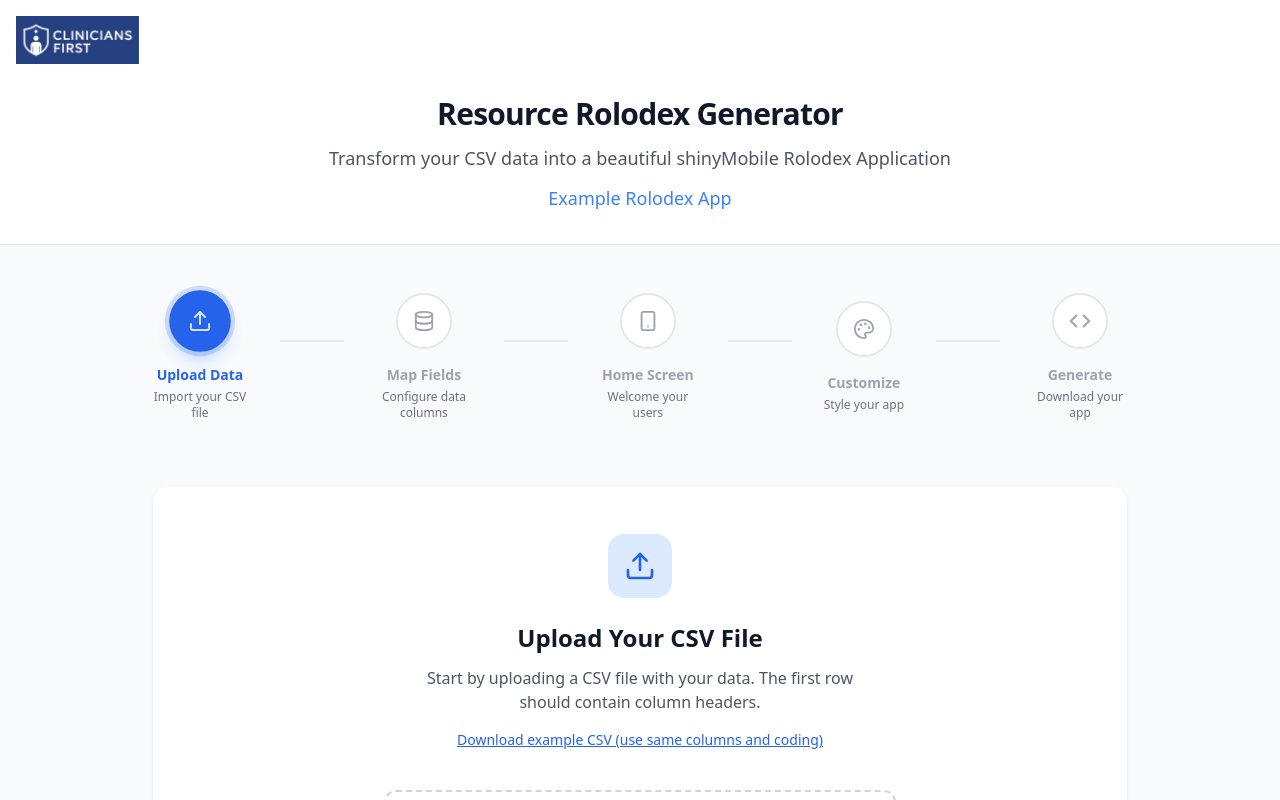
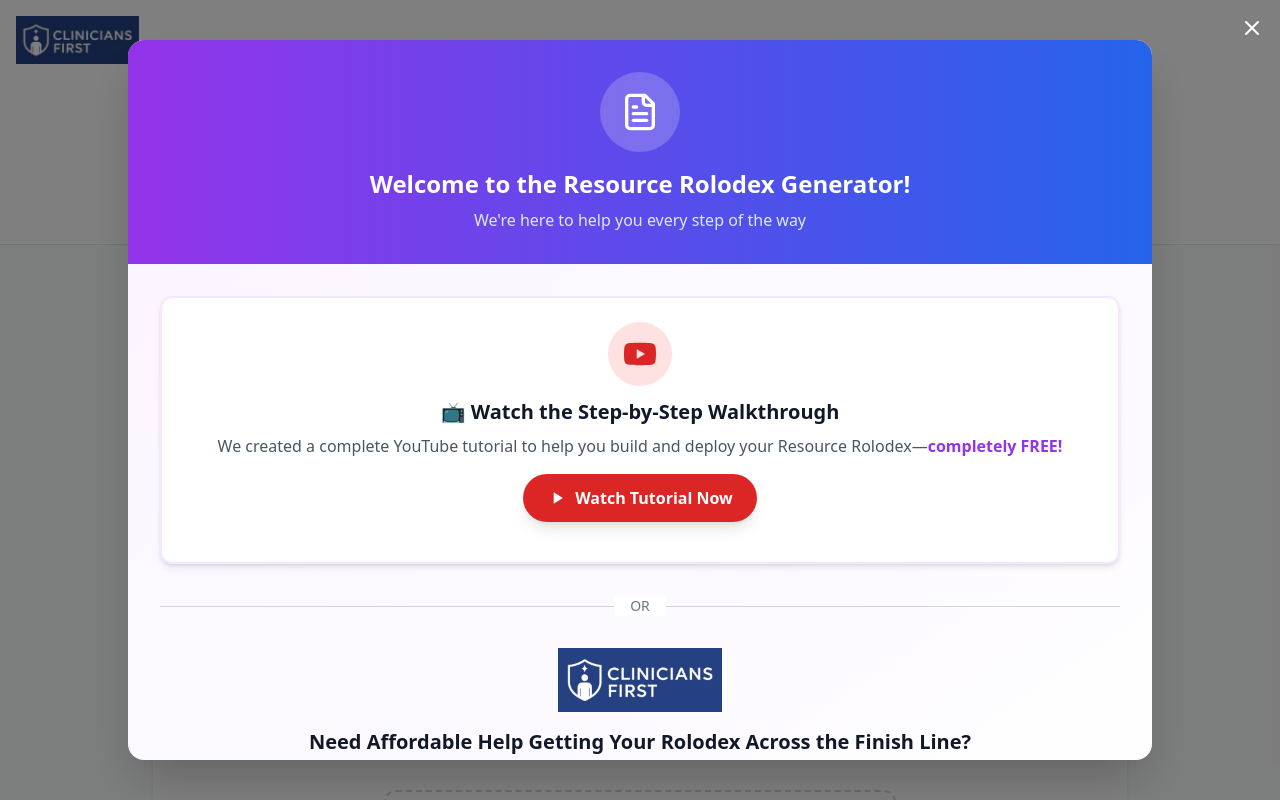
Before and after one commit to EwokOzwok/RolodexGenerator, a React (Vite) app: page / in a window 1280 px wide. Shown: the top 800 px of the page. Built offline with nearby package versions, Linux system fonts and the light colour scheme.

Commit message:
Added welcome modal

```diff
--- a/src/RolodexGenerator.jsx
+++ b/src/RolodexGenerator.jsx
@@ -1,4 +1,4 @@
-import React, { useState, useCallback } from "react";
+import React, { useState, useCallback, useEffect } from "react";
 import {
   Upload,
   Download,
@@ -16,6 +16,18 @@
 import { saveAs } from "file-saver";
 
 const RolodexGenerator = () => {
+
+  // Welcome Modal
+  const [showWelcomeModal, setShowWelcomeModal] = useState(false);
+
+  useEffect(() => {
+    const timer = setTimeout(() => {
+      setShowWelcomeModal(true);
+    }, 5000);
+
+    return () => clearTimeout(timer);
+  }, []);
+
   // CF Ad Modal Vars:
   const [showDownloadModal, setShowDownloadModal] = useState(false);
   const [countdown, setCountdown] = useState(30);
@@ -1276,6 +1288,130 @@
         </div>
       </div>
     )}
+    {/* Welcome Modal */}
+    {showWelcomeModal && (
+      <div className="fixed inset-0 bg-black bg-opacity-50 flex items-center justify-center z-50 p-4">
+        <div className="bg-white rounded-2xl shadow-2xl max-w-5xl w-full max-h-[90vh] overflow-y-auto">
+          {/* Header Section */}
+          <div className="bg-gradient-to-r from-purple-600 to-blue-600 text-white p-8 text-center rounded-t-2xl">
+            <div className="inline-flex items-center justify-center w-20 h-20 bg-white bg-opacity-20 rounded-full mb-4">
+              <FileText className="w-10 h-10" />
+            </div>
+            <h3 className="text-2xl font-bold mb-2">Welcome to the Resource Rolodex Generator!</h3>
+            <p className="text-blue-100">We're here to help you every step of the way</p>
+          </div>
+
+          {/* Content Section */}
+          <div className="p-8 bg-gradient-to-br from-purple-50 to-white">
+            {/* YouTube Video Section */}
+            <div className="bg-white rounded-xl p-6 shadow-md border-2 border-purple-100 mb-6">
+              <div className="text-center mb-4">
+                <div className="inline-flex items-center justify-center w-16 h-16 bg-red-100 rounded-full mb-3">
+                  <svg className="w-8 h-8 text-red-600" fill="currentColor" viewBox="0 0 24 24">
+                    <path d="M23.498 6.186a3.016 3.016 0 0 0-2.122-2.136C19.505 3.545 12 3.545 12 3.545s-7.505 0-9.377.505A3.017 3.017 0 0 0 .502 6.186C0 8.07 0 12 0 12s0 3.93.502 5.814a3.016 3.016 0 0 0 2.122 2.136c1.871.505 9.376.505 9.376.505s7.505 0 9.377-.505a3.015 3.015 0 0 0 2.122-2.136C24 15.93 24 12 24 12s0-3.93-.502-5.814zM9.545 15.568V8.432L15.818 12l-6.273 3.568z"/>
+                  </svg>
+                </div>
+                <h4 className="text-xl font-bold text-gray-900 mb-2">
+                  📺 Watch the Step-by-Step Walkthrough
+                </h4>
+                <p className="text-gray-600 mb-4">
+                  We created a complete YouTube tutorial to help you build and deploy your Resource Rolodex—<span className="font-semibold text-purple-600">completely FREE!</span>
+                </p>
+                <a
+                  href="https://www.youtube.com/watch?v=YOUR_VIDEO_ID"
+                  target="_blank"
+                  rel="noopener noreferrer"
+                  className="inline-flex items-center gap-2 bg-red-600 text-white px-6 py-3 rounded-full font-bold hover:bg-red-700 transition-all shadow-lg hover:shadow-xl transform hover:scale-105"
+                >
+                  <svg className="w-5 h-5" fill="currentColor" viewBox="0 0 24 24">
+                    <path d="M8 5v14l11-7z"/>
+                  </svg>
+                  Watch Tutorial Now
+                </a>
+              </div>
+            </div>
+
+            {/* Divider */}
+            <div className="relative my-8">
+              <div className="absolute inset-0 flex items-center">
+                <div className="w-full border-t border-gray-300"></div>
+              </div>
+              <div className="relative flex justify-center text-sm">
+                <span className="px-4 bg-white text-gray-500 font-medium">OR</span>
+              </div>
+            </div>
+
+            {/* Professional Help Section */}
+            <div className="text-center mb-6">
+              <img
+                src="/cf_report_logo.jpg"
+                alt="CliniciansFirst Logo"
+                className="h-16 w-auto mx-auto mb-4"
+              />
+              <h4 className="text-xl font-bold text-gray-900 mb-2">
+                Need Affordable Help Getting Your Rolodex Across the Finish Line?
+              </h4>
+              <p className="text-lg text-blue-600 font-semibold mb-4">
+                CliniciansFirst Can Help—Without Breaking the Bank
+              </p>
+            </div>
+
+            {/* <div className="bg-white rounded-xl p-6 shadow-md border-2 border-blue-100 mb-6">
+              <div className="flex items-start gap-4 mb-4">
+                <div className="flex-shrink-0 w-12 h-12 bg-blue-100 rounded-full flex items-center justify-center">
+                  <svg className="w-6 h-6 text-blue-600" fill="none" stroke="currentColor" viewBox="0 0 24 24">
+                    <path strokeLinecap="round" strokeLinejoin="round" strokeWidth={2} d="M9 12l2 2 4-4m6 2a9 9 0 11-18 0 9 9 0 0118 0z" />
+                  </svg>
+                </div>
+                <div>
+                  <h5 className="font-bold text-gray-900 mb-1">We're Not Just Coders—We're Clinicians Who Code</h5>
+                  <p className="text-gray-600">We understand your workflow because we live it. Our team builds custom tech and AI tools specifically designed for clinicians.</p>
+                </div>
+              </div>
+
+              <div className="flex items-start gap-4">
+                <div className="flex-shrink-0 w-12 h-12 bg-green-100 rounded-full flex items-center justify-center">
+                  <svg className="w-6 h-6 text-green-600" fill="none" stroke="currentColor" viewBox="0 0 24 24">
+                    <path strokeLinecap="round" strokeLinejoin="round" strokeWidth={2} d="M12 6.253v13m0-13C10.832 5.477 9.246 5 7.5 5S4.168 5.477 3 6.253v13C4.168 18.477 5.754 18 7.5 18s3.332.477 4.5 1.253m0-13C13.168 5.477 14.754 5 16.5 5c1.747 0 3.332.477 4.5 1.253v13C19.832 18.477 18.247 18 16.5 18c-1.746 0-3.332.477-4.5 1.253" />
+                  </svg>
+                </div>
+                <div>
+                  <h5 className="font-bold text-gray-900 mb-1">DIY? We've Got You Covered Too</h5>
+                  <p className="text-gray-600">Your download includes a detailed README with video instructions for deploying the app yourself—completely free!</p>
+                </div>
+              </div>
+            </div> */}
+
+            <div className="text-center">
+              <a
+                href="https://cliniciansfirst.org/rolodex"
+                target="_blank"
+                rel="noopener noreferrer"
+                className="inline-flex items-center gap-2 bg-blue-600 text-white px-8 py-4 rounded-full font-bold text-lg hover:bg-blue-700 transition-all shadow-lg hover:shadow-xl transform hover:scale-105"
+              >
+                Get Expert Help Today
+                <ArrowRight className="w-5 h-5" />
+              </a>
+              <p className="text-sm text-gray-500 mt-3">
+                Free consultation • Affordable pricing • Clinician-focused support
+              </p>
+            </div>
+          </div>
+
+          {/* Close button */}
+          <button
+            onClick={() => setShowWelcomeModal(false)}
+            className="absolute top-4 right-4 text-white hover:text-gray-200 transition-colors"
+          >
+            <svg className="w-6 h-6" fill="none" stroke="currentColor" viewBox="0 0 24 24">
+              <path strokeLinecap="round" strokeLinejoin="round" strokeWidth={2} d="M6 18L18 6M6 6l12 12" />
+            </svg>
+          </button>
+        </div>
+      </div>
+    )}
+
+
     </div>
   );
 };
```
Lines whose indentation alone changed are shown as unchanged.
